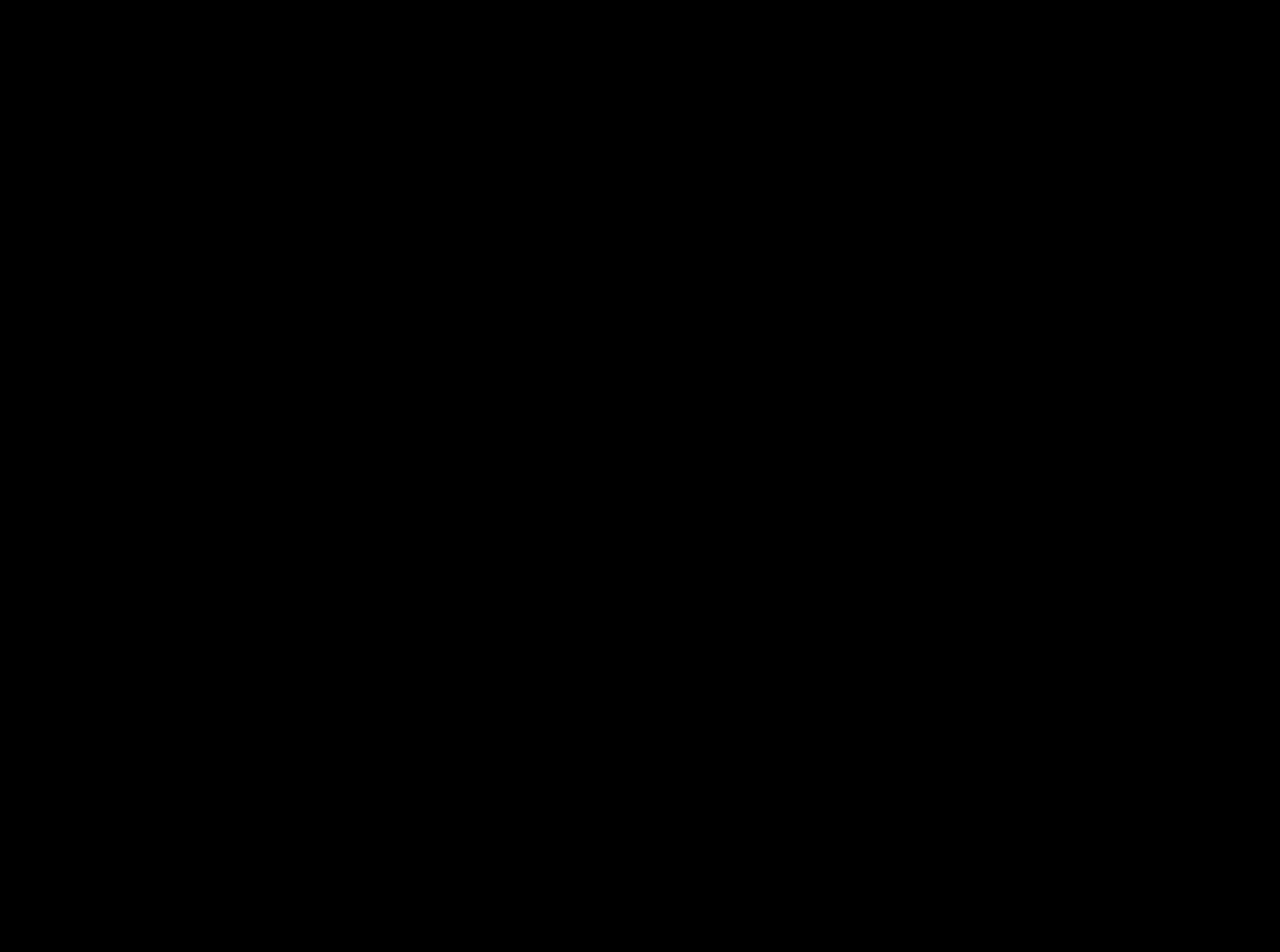
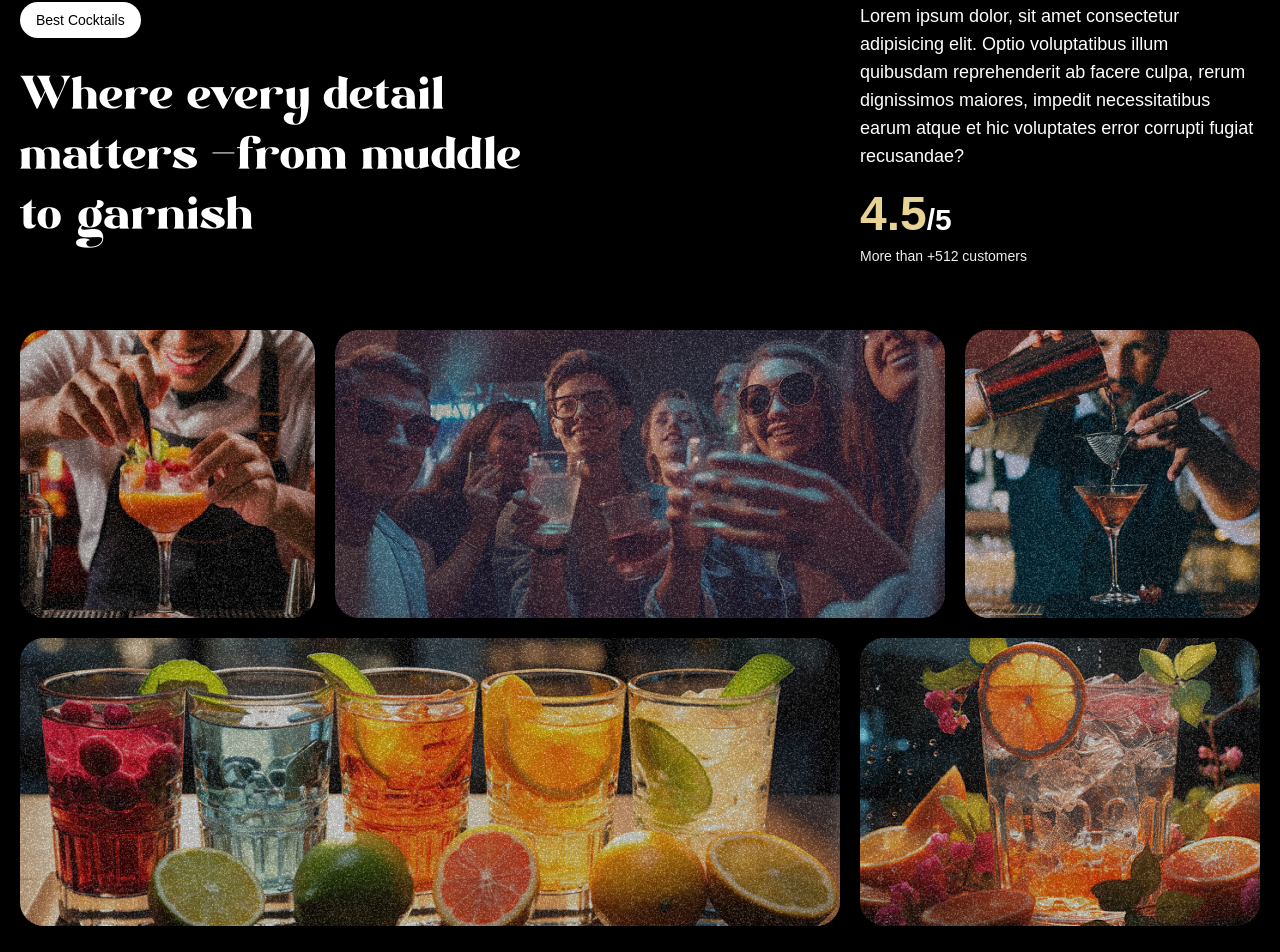
Before and after one commit to RachidHallouti/gsap-mojito, a React (Vite) app: page / in a window 1280 px wide. Shown: the part 1710-2662 px from the top of the page. Before the commit the page ends 1600 px from the top, so only its background shows below. Built offline with nearby package versions, Linux system fonts and the light colour scheme; a web font is replaced by a local one.

Commit message:
about section

```diff
--- a/src/App.tsx
+++ b/src/App.tsx
@@ -5,6 +5,7 @@ import { useRef } from "react"
 import Navbar from "./components/Navbar"
 import Hero from "./components/Hero"
 import Cocktails from "./components/Cocktails"
+import About from "./components/About"
 
 gsap.registerPlugin(ScrollTrigger, SplitText)
 export default function App() {
@@ -18,6 +19,7 @@ export default function App() {
       <Navbar />
       <Hero />
       <Cocktails />
+      <About />
     </main>
   )
 }
--- /dev/null
+++ b/src/components/About.tsx
@@ -0,0 +1,89 @@
+import { useGSAP } from "@gsap/react"
+import gsap from "gsap"
+import { SplitText } from "gsap/all"
+
+export default function About() {
+  useGSAP(() => {
+    const titleSplit = SplitText.create("#about h2", { type: "words" })
+    const scrollTimeline = gsap.timeline({
+      scrollTrigger: {
+        trigger: "#about",
+        start: "top center",
+      },
+    })
+
+    scrollTimeline
+      .from(titleSplit.words, {
+        opacity: 0,
+        duration: 1,
+        yPercent: 100,
+        ease: "expo.out",
+        stagger: 0.02,
+      })
+      .from(
+        ".top-grid div,.bottom-grid div",
+        {
+          opacity: 0,
+          duration: 1,
+          ease: "power1.inOut",
+          stagger: 0.04,
+        },
+        "-=0.5",
+      )
+  }, [])
+  return (
+    <div id="about">
+      <div className="mb-16 md:px-0 px-5">
+        <div className="content">
+          <div className="md:col-span-8">
+            <p className="badge">Best Cocktails</p>
+            <h2>
+              Where every detail matters <span className="text-white">-</span>
+              from muddle to garnish
+            </h2>
+          </div>
+          <div className="sub-content">
+            <p>
+              Lorem ipsum dolor, sit amet consectetur adipisicing elit. Optio
+              voluptatibus illum quibusdam reprehenderit ab facere culpa, rerum
+              dignissimos maiores, impedit necessitatibus earum atque et hic
+              voluptates error corrupti fugiat recusandae?
+            </p>
+            <div>
+              <p className="md:text-3xl text-xl font-bold">
+                <span>4.5</span>/5
+              </p>
+              <p className="text-sm text-white-100">More than +512 customers</p>
+            </div>
+          </div>
+        </div>
+      </div>
+      <div className="top-grid">
+        <div className="md:col-span-3">
+          <div className="noisy" />
+          <img src="images/abt1.png" alt="abt1" />
+        </div>
+
+        <div className="md:col-span-6">
+          <div className="noisy" />
+          <img src="images/abt2.png" alt="abt1" />
+        </div>
+
+        <div className="md:col-span-3">
+          <div className="noisy" />
+          <img src="images/abt5.png" alt="abt1" />
+        </div>
+      </div>
+      <div className="bottom-grid">
+        <div className="md:col-span-8">
+          <div className="noisy" />
+          <img src="images/abt3.png" alt="abt1" />
+        </div>
+        <div className="md:col-span-4">
+          <div className="noisy" />
+          <img src="images/abt4.png" alt="abt1" />
+        </div>
+      </div>
+    </div>
+  )
+}
--- a/src/components/Hero.tsx
+++ b/src/components/Hero.tsx
@@ -89,7 +89,6 @@ export default function Hero() {
             </div>
             <div className="view-cocktails">
               <p className="subtitle">
-                {" "}
                 Lorem ipsum dolor sit amet, consectetur adipisicing elit. Ad
                 aliquam officia quis doloremque, possimus nesciunt odio
                 consectetur veniam nostrum debitis cum facilis totam cupiditate
```
